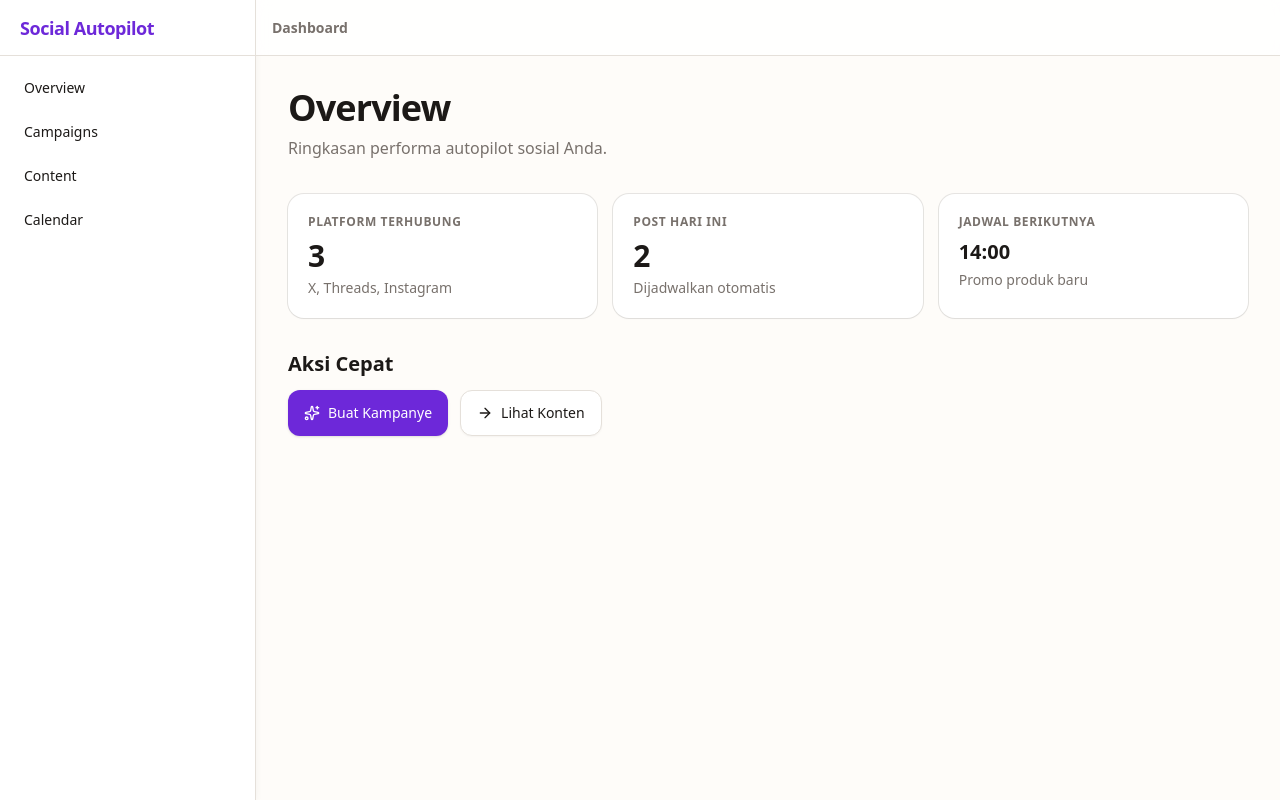
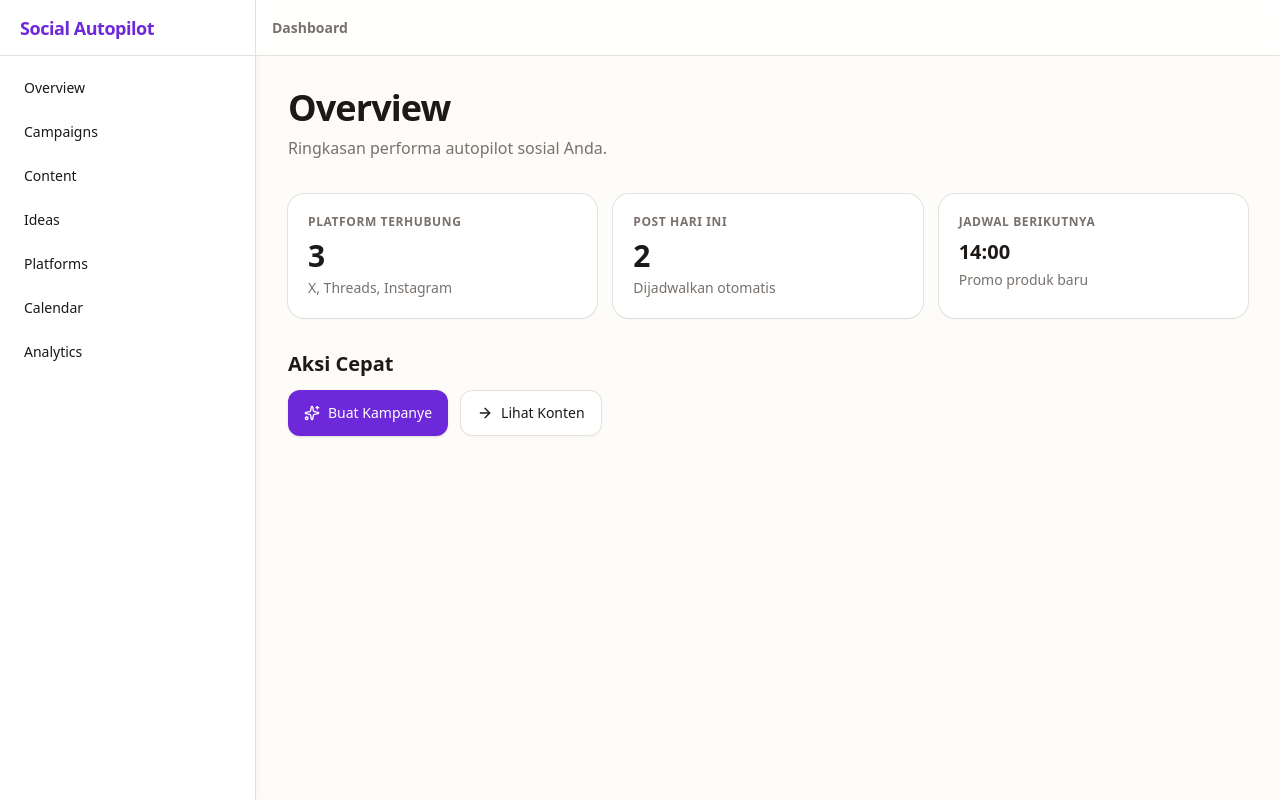
Before and after one commit to tantenton/social-autopilot, a Next.js app: page / in a window 1280 px wide. Built offline with nearby package versions, Linux system fonts and the light colour scheme.

Commit message:
feat: add Phase 2 nav links (ideas, platforms, analytics)

```diff
--- a/src/app/(dashboard)/layout.tsx
+++ b/src/app/(dashboard)/layout.tsx
@@ -13,7 +13,10 @@ export default function DashboardLayout({
     { href: "/", label: "Overview" },
     { href: "/campaigns", label: "Campaigns" },
     { href: "/content", label: "Content" },
+    { href: "/ideas", label: "Ideas" },
+    { href: "/platforms", label: "Platforms" },
     { href: "/calendar", label: "Calendar" },
+    { href: "/analytics", label: "Analytics" },
   ];
 
   return (
```
Also changed, not shown: 1 other file (tests, documents, lock files or other folders).
